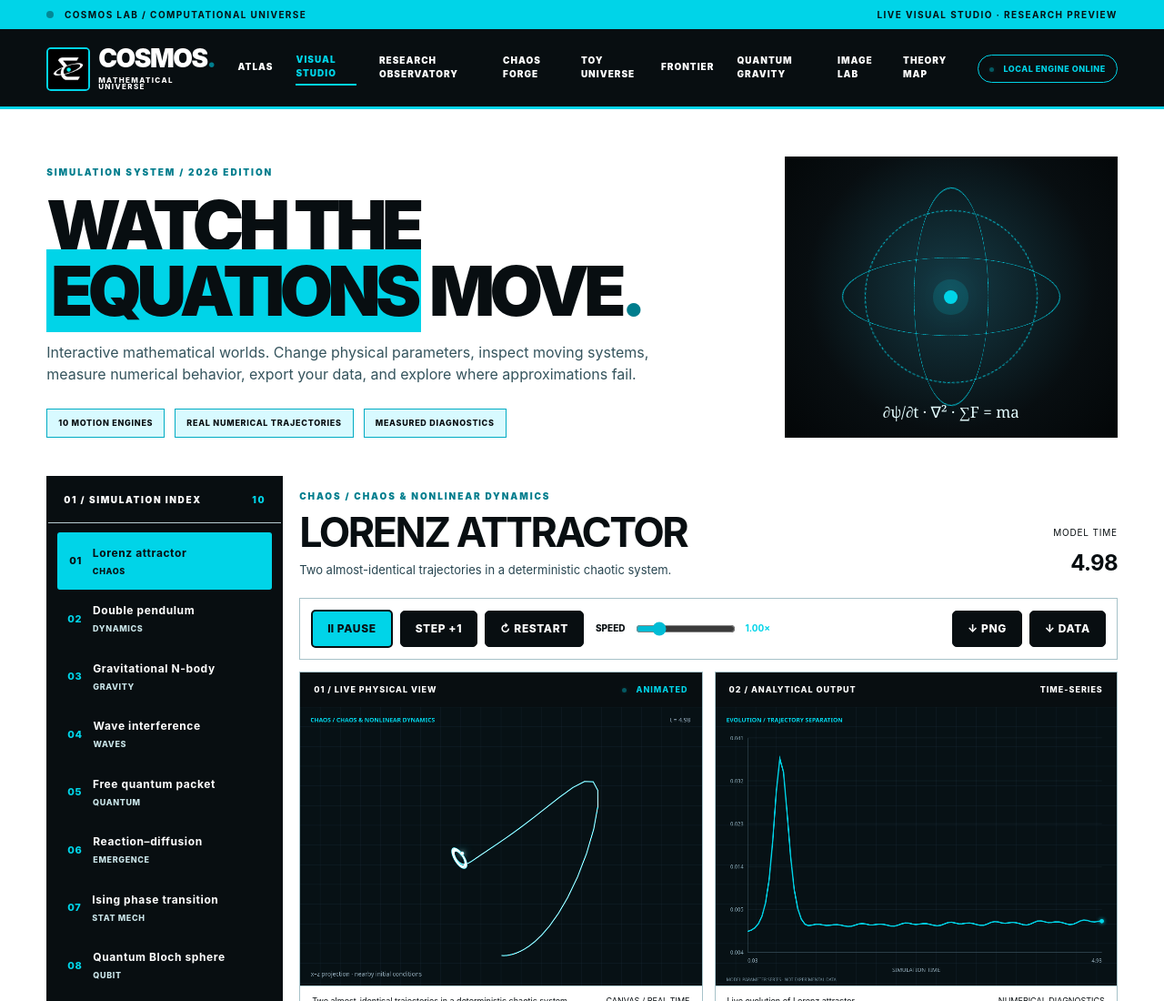
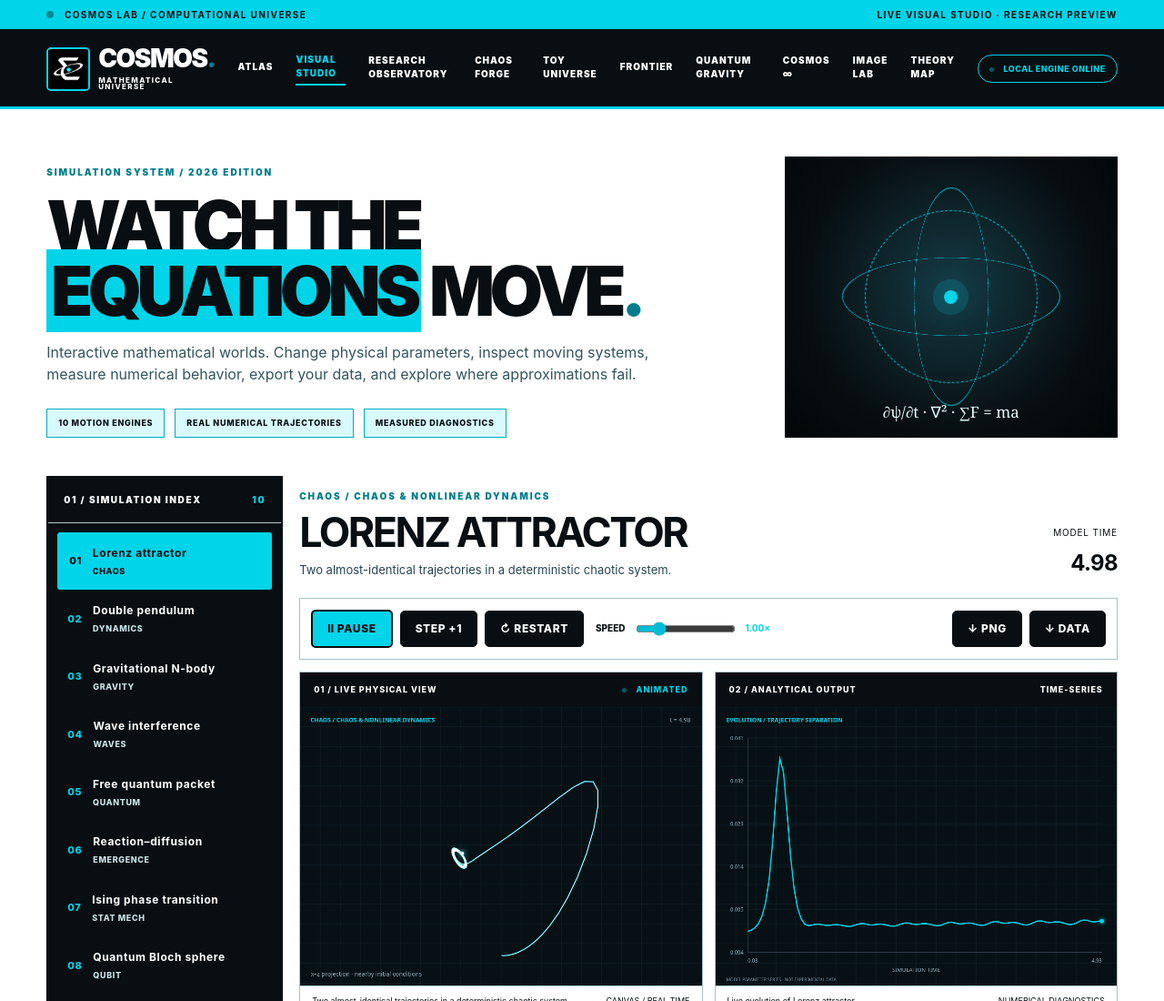
Before and after one commit to mariodinakus/cosmos-lab, a plain HTML site: page studio.html in a window 1280 px wide. Shown: the top 1100 px of the page at 91% size. Drawn offline with Linux system fonts and the light colour scheme.

Commit message:
feat(reality): integrate COSMOS Infinity into studio.html

```diff
--- a/studio.html
+++ b/studio.html
@@ -1,7 +1,7 @@
 <!DOCTYPE html>
 <html lang="en"><head><meta charset="utf-8"><meta name="viewport" content="width=device-width,initial-scale=1"/><title>COSMOS LAB — Visual Research Studio</title><meta name="theme-color" content="#080e11"/><meta name="description" content="Animated equations, interactive physics simulations, numerical diagnostics, and local image analysis."/><link rel="icon" href="/assets/favicon.ico"/><link rel="stylesheet" href="/studio.css"/><link rel="stylesheet" href="/vox-theme.css?v=20261119a"/></head><body>
 <div class="topline"><span><span class="signal"></span> COSMOS LAB / COMPUTATIONAL UNIVERSE</span><span>LIVE VISUAL STUDIO · RESEARCH PREVIEW</span></div>
-<header class="shell-header"><a class="brand" href="/"><img src="/assets/icon-64.png" alt="COSMOS LAB icon"/><span>COSMOS<span class="cyan">.</span><small>MATHEMATICAL UNIVERSE</small></span></a><nav aria-label="Top navigation"><a href="/">ATLAS</a><a href="#simulations" class="active">VISUAL STUDIO</a><a href="/observatory.html">RESEARCH OBSERVATORY</a><a href="/chaos.html">CHAOS FORGE</a><a href="/toybox.html">TOY UNIVERSE</a><a href="/frontier.html">FRONTIER</a><a href="/gravity.html">QUANTUM GRAVITY</a><a href="#image-lab">IMAGE LAB</a><a href="#theory-map">THEORY MAP</a></nav><span class="live-pill"><i></i> LOCAL ENGINE ONLINE</span></header>
+<header class="shell-header"><a class="brand" href="/"><img src="/assets/icon-64.png" alt="COSMOS LAB icon"/><span>COSMOS<span class="cyan">.</span><small>MATHEMATICAL UNIVERSE</small></span></a><nav aria-label="Top navigation"><a href="/">ATLAS</a><a href="#simulations" class="active">VISUAL STUDIO</a><a href="/observatory.html">RESEARCH OBSERVATORY</a><a href="/chaos.html">CHAOS FORGE</a><a href="/toybox.html">TOY UNIVERSE</a><a href="/frontier.html">FRONTIER</a><a href="/gravity.html">QUANTUM GRAVITY</a><a href="/reality.html">COSMOS ∞</a><a href="#image-lab">IMAGE LAB</a><a href="#theory-map">THEORY MAP</a></nav><span class="live-pill"><i></i> LOCAL ENGINE ONLINE</span></header>
 <main><section class="intro" id="simulations"><div><p class="eyebrow">SIMULATION SYSTEM / 2026 EDITION</p><h1>WATCH THE<br/><em>EQUATIONS</em> MOVE<span class="cyan">.</span></h1><p class="intro-copy">Interactive mathematical worlds. Change physical parameters, inspect moving systems, measure numerical behavior, export your data, and explore where approximations fail.</p><div class="intro-tags"><span>10 MOTION ENGINES</span><span>REAL NUMERICAL TRAJECTORIES</span><span>MEASURED DIAGNOSTICS</span></div></div><div class="hero-art" aria-hidden="true"><div class="hero-ring ring-a"></div><div class="hero-ring ring-b"></div><div class="hero-ring ring-c"></div><div class="hero-nucleus"></div><div class="hero-equation">∂ψ/∂t · ∇² · ∑F = ma</div></div></section>
 <section class="studio-layout"><aside class="sidebar"><div class="sidebar-label">01 / SIMULATION INDEX <span id="sceneCount">10</span></div><div id="sceneList" class="scene-list" role="group" aria-label="Choose a simulation"></div><div class="sidebar-small"><span class="pulse-dot"></span> EACH SIMULATION RUNS LOCALLY<br/><br/>These are numerical or analytic models. Successful runs do not prove physical theories.</div></aside>
 <div class="workspace"><div class="workspace-heading"><div><div class="eyebrow" id="sceneField">CHAOS / NONLINEAR SYSTEMS</div><h2 id="sceneName">LORENZ ATTRACTOR</h2><p id="sceneDescription">Two nearby trajectories evolve in a deterministic chaotic system.</p></div><div class="current-time">MODEL TIME <strong id="simTime">0.00</strong></div></div>
```
